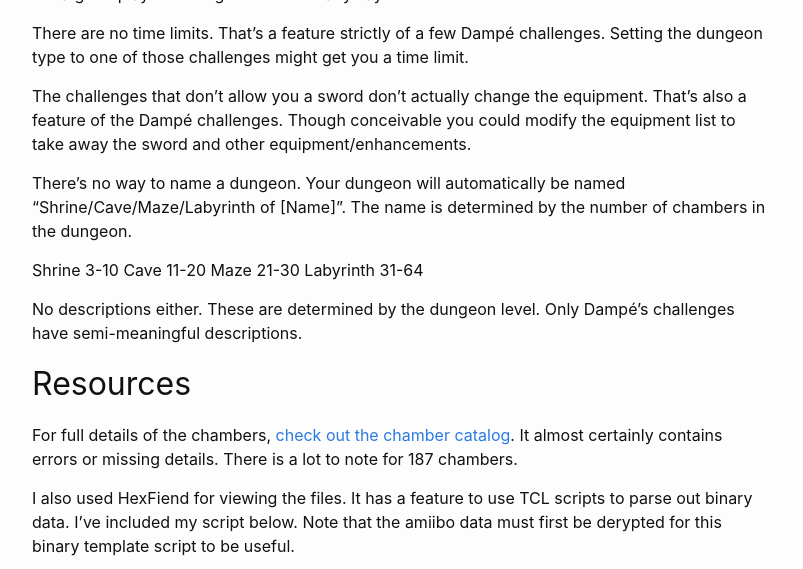
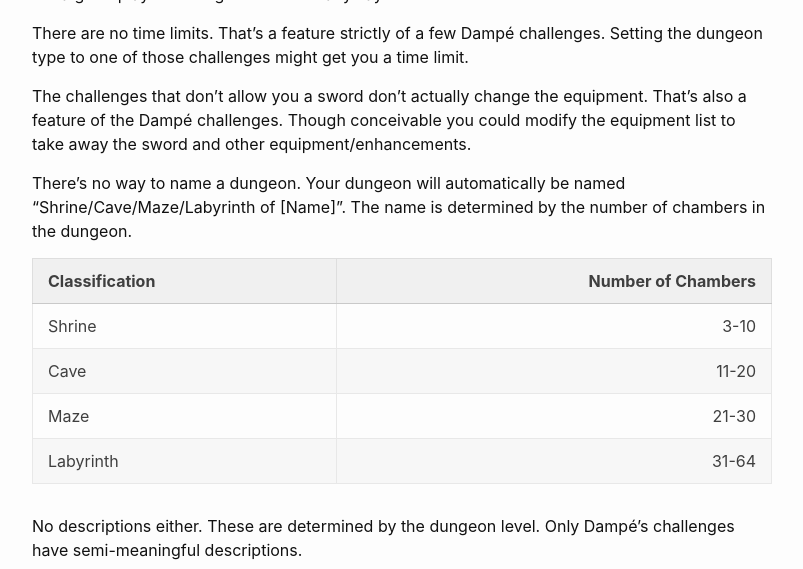
Before and after one commit to rob-brown/tricks-of-the-trade-jekyll, a Jekyll site: the page built from _posts/2022-10-17-reverse-engineering-dampes-dungeon-adventure.markdown, in a window 1280 px wide and 900 px high, scrolled down 6336 px, cut to the strip 0-569 px from the top of the window. Shown: the whole strip, without its empty margins (238-1041 px from the left). Built offline with Jekyll 4.4.1, drawn with Linux system fonts in a browser that asks for light colours.

Commit message:
Fix a table

```diff
--- a/_posts/2022-10-17-reverse-engineering-dampes-dungeon-adventure.markdown
+++ b/_posts/2022-10-17-reverse-engineering-dampes-dungeon-adventure.markdown
@@ -151,16 +151,18 @@ The challenges that don’t allow you a sword don’t actually change the equipm
 
 There’s no way to name a dungeon. Your dungeon will automatically be named “Shrine/Cave/Maze/Labyrinth of [Name]”. The name is determined by the number of chambers in the dungeon.
 
-Shrine 3-10
-Cave 11-20
-Maze 21-30
-Labyrinth 31-64
+| Classification | Number of Chambers |
+|:---|---:|
+| Shrine | 3-10 |
+| Cave | 11-20 |
+| Maze | 21-30 |
+| Labyrinth | 31-64 |
 
 No descriptions either. These are determined by the dungeon level. Only Dampé’s challenges have semi-meaningful descriptions.
 
 ## Resources
 
-For full details of the chambers, [check out the chamber catalog](https://www.icloud.com/numbers/0f0fVIs3UOVA_-RFASWRlPB_w#Link's_Awakening_Dungeon_Info). It almost certainly contains errors or missing details. There is a lot to note for 187 chambers.
+For full details of the chambers, [check out the chamber catalog](https://www.icloud.com/numbers/0f0fVIs3UOVA_-RFASWRlPB_w#Link's_Awakening_Dungeon_Catalog). It almost certainly contains errors or missing details. There is a lot to note for 187 chambers.
 
 I also used HexFiend for viewing the files. It has a feature to use TCL scripts to parse out binary data. I've included my script below. Note that the amiibo data must first be derypted for this binary template script to be useful.
 
```
